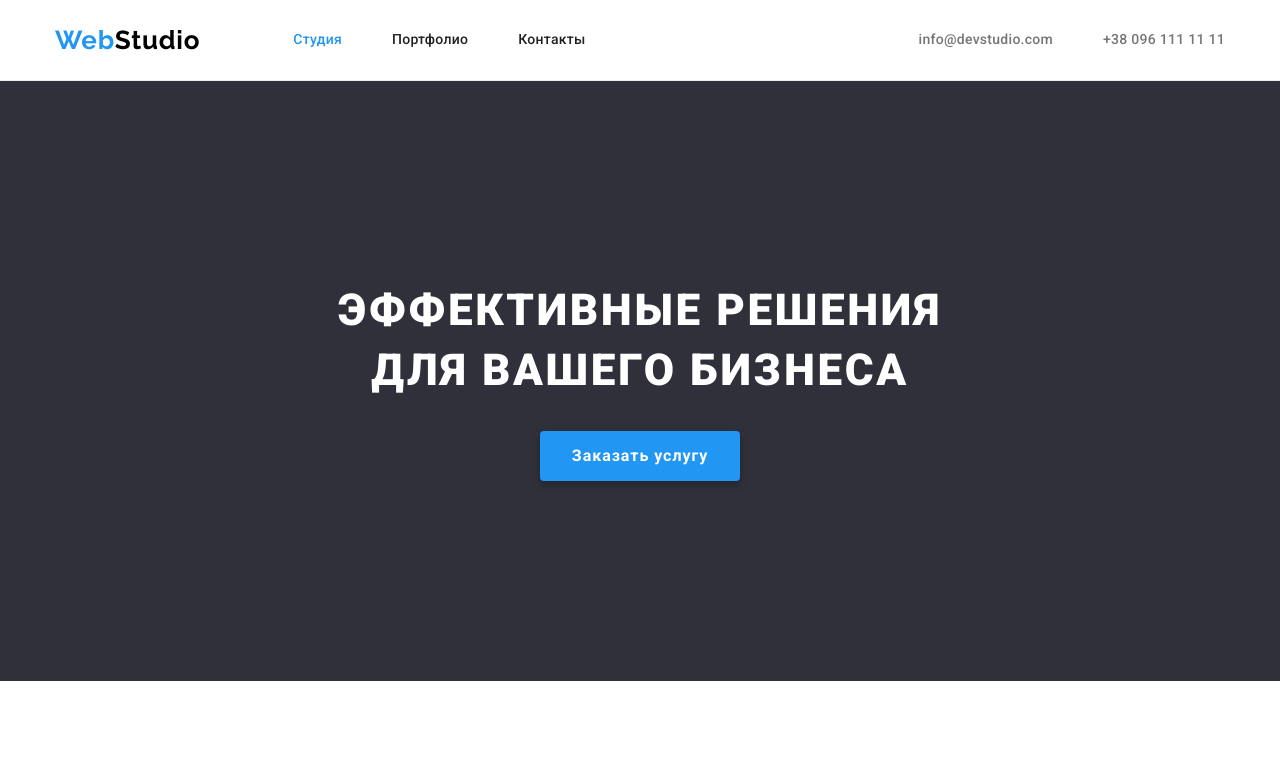
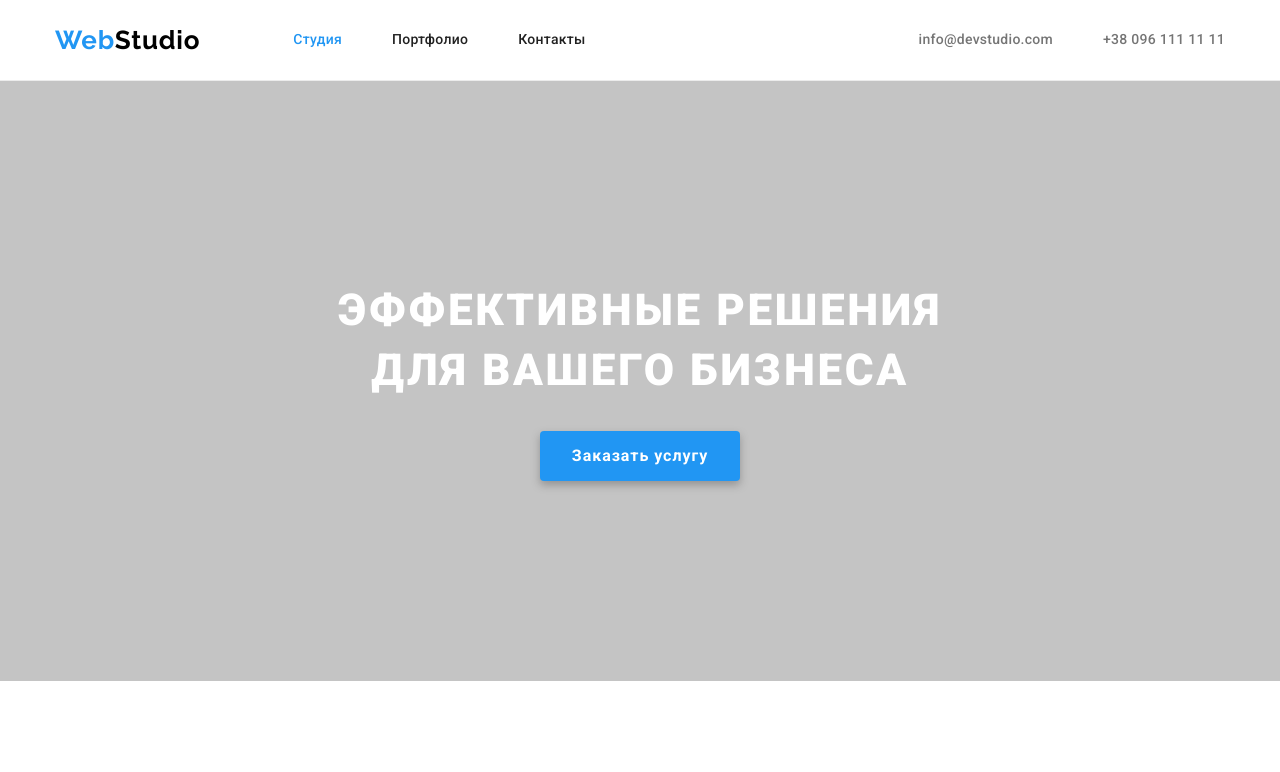
Before and after one commit to MarinaSt12/goit-markup-hw-04, a plain HTML site: page index.html in a window 1280 px wide. Shown: the top 772 px of the page. Drawn offline with nearby package versions, Linux system fonts and the light colour scheme; files whose address does not match are found by name.

Commit message:
добавлен background color для hero

```diff
--- a/css/styles.css
+++ b/css/styles.css
@@ -9,6 +9,7 @@
   --text-color-white: #ffffff;
   --text-color-transparent: rgba(255, 255, 255, 0.6);
   --background-color-dark: #2f303a;
+  --background-color-hero: #C4C4C4;
   --background-color-light: #f5f4fa;
   --section-pt: 94px;
   --section-pb: 94px;
@@ -194,7 +195,7 @@ img {
   text-align: center;
   padding-top: 200px;
   padding-bottom: 200px;
-  background-color: var(--background-color-dark);
+  background-color: var(--background-color-hero);
 }
 
 .hero-title {
```
Also changed, not shown: images/studio/bg-Img.jpg (added).
